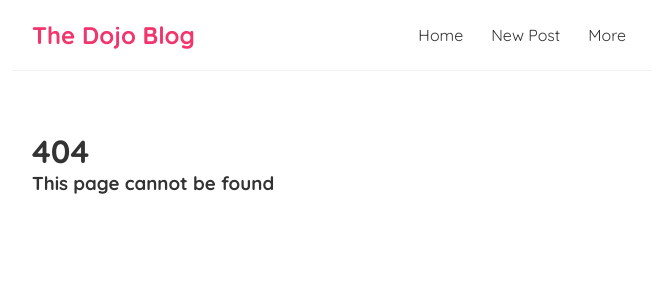
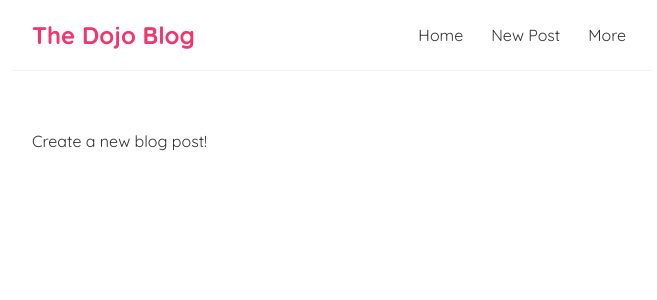
Before and after one commit to RonAlmog/dojo-blog, a React (Create React App) app: page /create in a window 1280 px wide. Before the commit this address had no page. Shown: the top 300 px of the page, without its empty margins (308-965 px from the left). Built offline with nearby package versions, Linux system fonts and the light colour scheme.

Commit message:
Link in navbar

```diff
--- a/src/App.js
+++ b/src/App.js
@@ -3,6 +3,7 @@ import Navbar from "./components/Navbar";
 import { BrowserRouter, Router, Route, Routes } from "react-router-dom";
 import About from "./components/About";
 import NoMatch from "./components/NoMatch";
+import Create from "./components/Create";
 
 function App() {
   return (
@@ -13,6 +14,7 @@ function App() {
           <Routes>
             <Route path="/" element={<Home />} />
             <Route path="/about" element={<About />} />
+            <Route path="/create" element={<Create />} />
             <Route path="*" element={<NoMatch />} />
           </Routes>
         </div>
--- /dev/null
+++ b/src/components/Create.js
@@ -0,0 +1,5 @@
+const Create = () => {
+  return <div>Create a new blog post!</div>;
+};
+
+export default Create;
--- a/src/components/Navbar.js
+++ b/src/components/Navbar.js
@@ -1,11 +1,13 @@
+import { Link } from "react-router-dom";
+
 const Navbar = () => {
   return (
     <nav className="navbar">
       <h1>The Dojo Blog</h1>
       <div className="links">
-        <a href="/">Home</a>
-        <a href="/create">New Post</a>
-        <a href="/">More</a>
+        <Link to="/">Home</Link>
+        <Link to="/create">New Post</Link>
+        <Link to="/">More</Link>
       </div>
     </nav>
   );
```
